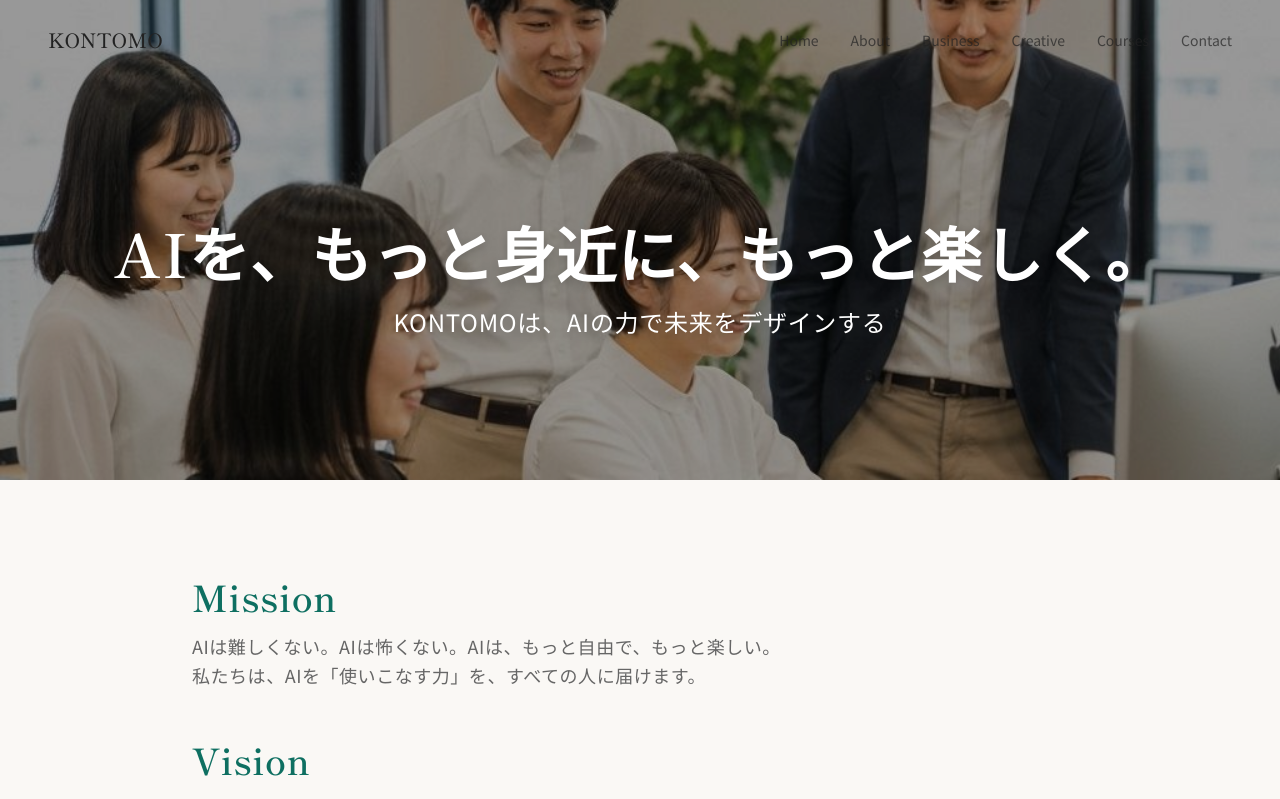
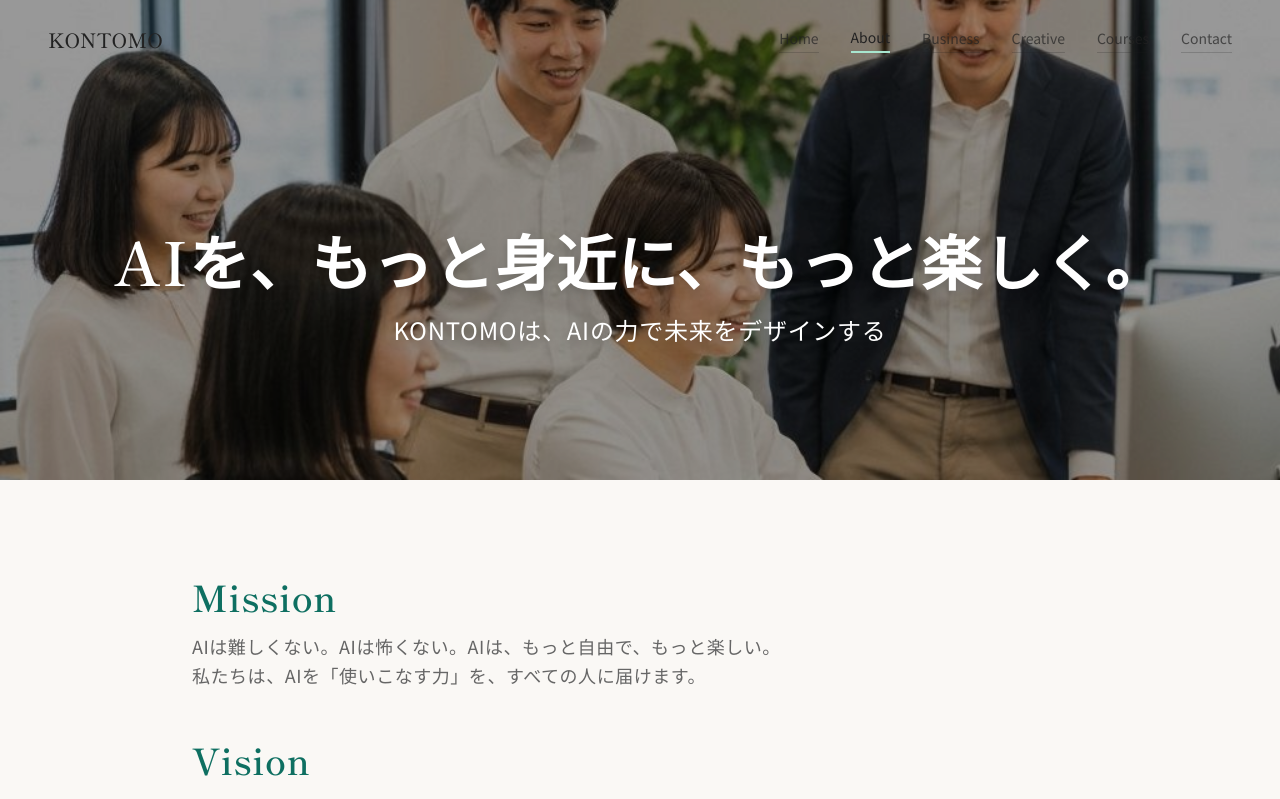
Before and after one commit to kon39000/v0-kon-website-design, a Next.js app: page /about in a window 1280 px wide. Shown: the top 799 px of the page. Built offline with nearby package versions, Linux system fonts and the light colour scheme.

Commit message:
feat: add subtle underline to navigation links
Enhance active page visibility with underline styling.

Co-authored-by: null <210855639+kon39000@users.noreply.github.com>

```diff
--- a/app/about/page.tsx
+++ b/app/about/page.tsx
@@ -10,7 +10,7 @@ export default function AboutPage() {
       <Header />
 
       {/* Hero Section */}
-      <section className="relative min-h-[60vh] flex items-center justify-center overflow-hidden pt-20">
+      <section className="relative min-h-[60vh] flex items-center justify-center overflow-hidden pt-24">
         <div className="absolute inset-0">
           <img src="/about-hero-japanese.jpg" alt="About KONTOMO" className="w-full h-full object-cover" />
           <div className="absolute inset-0 bg-black/40" />
--- a/app/business/page.tsx
+++ b/app/business/page.tsx
@@ -11,7 +11,7 @@ export default function BusinessPage() {
       <Header />
 
       {/* Hero Section */}
-      <section className="relative min-h-[60vh] flex items-center justify-center overflow-hidden pt-20">
+      <section className="relative min-h-[60vh] flex items-center justify-center overflow-hidden pt-24">
         <div className="absolute inset-0">
           <img src="/business-hero-japanese.jpg" alt="Business AI Solutions" className="w-full h-full object-cover" />
           <div className="absolute inset-0 bg-black/40" />
--- a/app/contact/page.tsx
+++ b/app/contact/page.tsx
@@ -78,7 +78,7 @@ export default function ContactPage() {
     <main>
       <Header />
 
-      <section className="relative min-h-[50vh] flex items-center justify-center overflow-hidden pt-20">
+      <section className="relative min-h-[50vh] flex items-center justify-center overflow-hidden pt-24">
         <div className="absolute inset-0">
           <img src="/contact-hero-japanese.jpg" alt="Contact Us" className="w-full h-full object-cover" />
           <div className="absolute inset-0 bg-black/50" />
@@ -179,11 +179,7 @@ export default function ContactPage() {
               </div>
 
               <div className="flex justify-center">
-                <div
-                  className="cf-turnstile"
-                  data-sitekey={process.env.NEXT_PUBLIC_CF_SITE_KEY}
-                  data-callback={(token: string) => setTurnstileToken(token)}
-                />
+                <div className="cf-turnstile mb-4" data-sitekey={process.env.NEXT_PUBLIC_CF_SITE_KEY} />
               </div>
 
               {status === "loading" && <div className="text-center text-muted-foreground">送信中…</div>}
@@ -201,7 +197,7 @@ export default function ContactPage() {
               <Button
                 type="submit"
                 size="lg"
-                className="w-full text-lg py-6 bg-secondary hover:bg-primary hover:text-secondary transition-colors"
+                className="relative z-10 w-full text-lg py-6 bg-secondary hover:bg-primary hover:text-secondary transition-colors"
                 disabled={status === "loading" || !turnstileToken}
               >
                 <Send className="mr-2 w-5 h-5" />
--- a/app/courses/page.tsx
+++ b/app/courses/page.tsx
@@ -149,7 +149,7 @@ export default function CoursesPage() {
       <Header />
 
       {/* Hero Section */}
-      <section className="pt-32 pb-16 px-6 lg:px-12">
+      <section className="pt-24 pb-16 px-6 lg:px-12">
         <div className="container mx-auto max-w-6xl">
           <div className="text-center mb-16 animate-fade-in">
             <h1 className="text-4xl md:text-5xl font-serif font-medium text-foreground mb-6">Udemy講座一覧</h1>
--- a/app/creative/page.tsx
+++ b/app/creative/page.tsx
@@ -12,7 +12,7 @@ export default function CreativePage() {
       <Header />
 
       {/* Hero Section */}
-      <section className="relative min-h-[60vh] flex items-center justify-center overflow-hidden pt-20">
+      <section className="relative min-h-[60vh] flex items-center justify-center overflow-hidden pt-24">
         <div className="absolute inset-0">
           <img src="/creative-hero-japanese.jpg" alt="Creative AI Community" className="w-full h-full object-cover" />
           <div className="absolute inset-0 bg-black/40" />
--- a/components/header.tsx
+++ b/components/header.tsx
@@ -2,9 +2,11 @@
 
 import Link from "next/link"
 import { useState, useEffect } from "react"
+import { usePathname } from "next/navigation"
 
 export function Header() {
   const [isScrolled, setIsScrolled] = useState(false)
+  const pathname = usePathname()
 
   useEffect(() => {
     const handleScroll = () => {
@@ -36,15 +38,22 @@ export function Header() {
           </Link>
 
           <nav className="hidden md:flex items-center gap-8">
-            {navLinks.map((link) => (
+            {navLinks.map((link) => {
+              const isActive = pathname === link.href
+              return (
                 <Link
                   key={link.href}
                   href={link.href}
-                className="text-sm font-sans text-foreground/70 hover:text-foreground transition-colors"
+                  className={`text-sm font-sans transition-colors relative pb-1 ${
+                    isActive
+                      ? "text-foreground border-b-2 border-[#A8E6CF]"
+                      : "text-foreground/70 hover:text-foreground border-b border-foreground/20 hover:border-foreground/40"
+                  }`}
                 >
                   {link.label}
                 </Link>
-            ))}
+              )
+            })}
           </nav>
         </div>
       </div>
--- a/components/hero-section.tsx
+++ b/components/hero-section.tsx
@@ -58,7 +58,7 @@ export function HeroSection() {
 
           <div className="pt-6 flex flex-col sm:flex-row gap-4 justify-center">
             <Link
-              href="/business"
+              href="/contact"
               className="inline-block px-8 py-4 bg-[#A8E6CF] hover:bg-[#8FD9B6] text-slate-900 font-medium rounded-lg transition-all duration-300 hover:shadow-lg hover:-translate-y-0.5"
             >
               無料相談する
```
Lines whose indentation alone changed are shown as unchanged.
